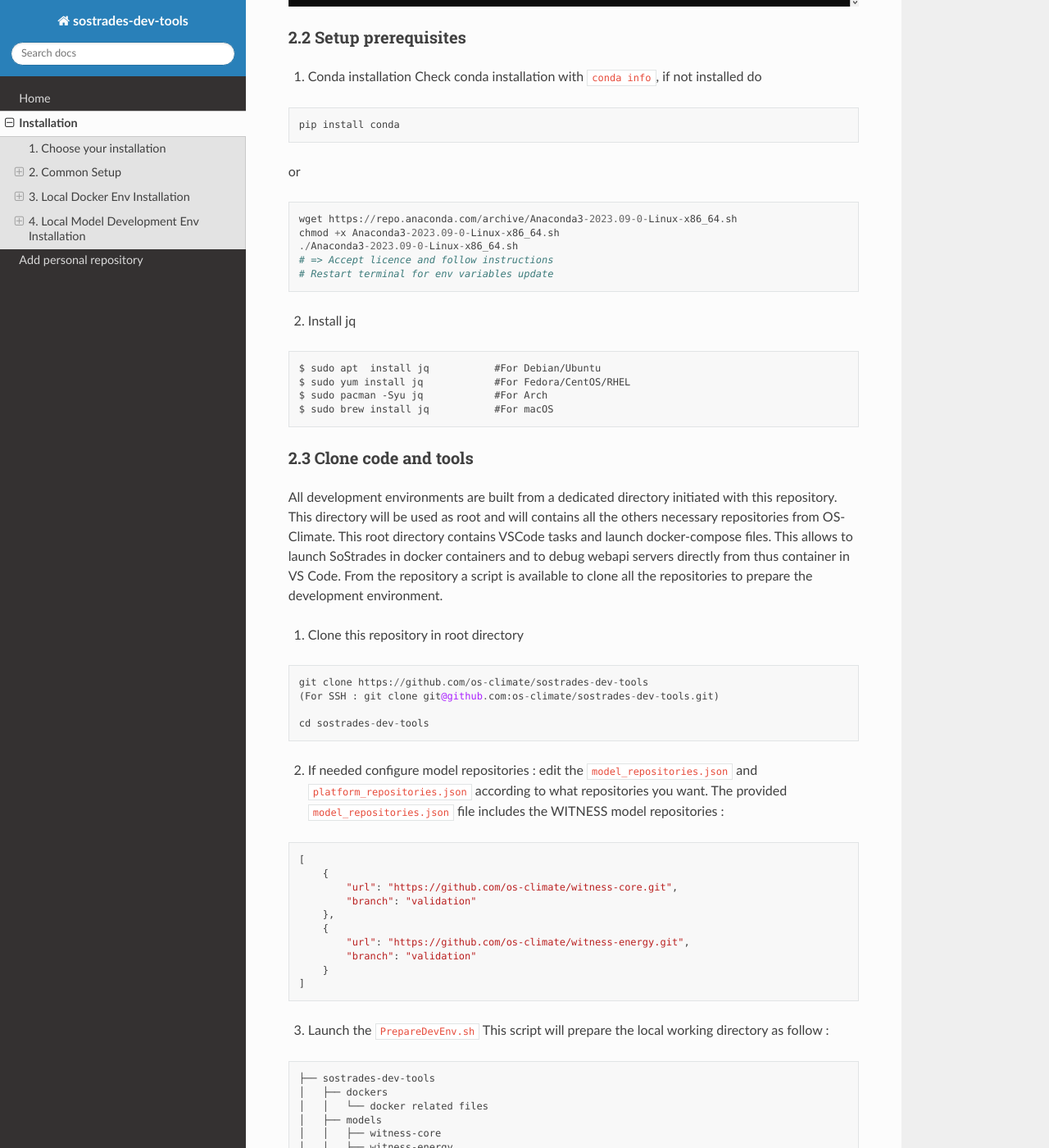
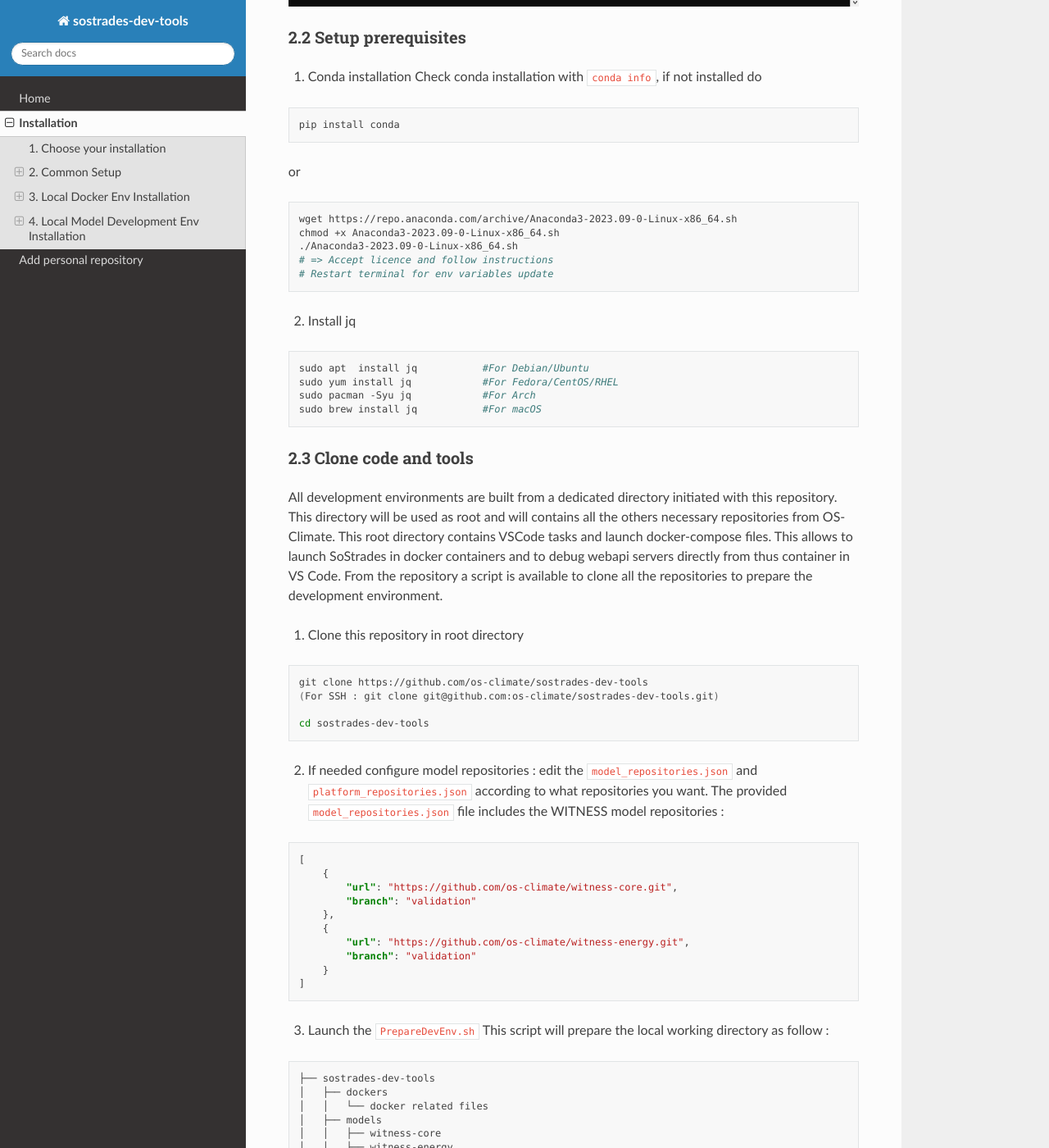
Before and after one commit to os-climate/sostrades-dev-tools, a Sphinx documentation site: the page built from docs/source/installation.md, in a window 1280 px wide and 1400 px high, scrolled down 2174 px. Shown: the whole window at 82% size. Built offline with Sphinx 7.4.7 and the Read the Docs theme 2.0.0, drawn with Linux system fonts in a browser that asks for light colours; some of the changed text lies outside the part shown.

Commit message:
Added hyperlink and code formatting

````diff
--- a/docs/source/installation.md
+++ b/docs/source/installation.md
@@ -26,14 +26,14 @@
 ### 2.1 (Optional : Windows users only) WSL and/or Ubuntu installation
 
 1. Install WSL2 if using Windows
-```
+```bash
 wsl --install --web-download
 ```
 
 2. Install Ubuntu 22.04 LTS
 
 On Windows with WSL2
-```
+```bash
 wsl --install -d Ubuntu-22.04
 ```
 
@@ -49,11 +49,11 @@
 
 1. Conda installation
 Check conda installation with `conda info`, if not installed do
-```
+```bash
 pip install conda
 ```
 or
-```
+```bash
 wget https://repo.anaconda.com/archive/Anaconda3-2023.09-0-Linux-x86_64.sh
 chmod +x Anaconda3-2023.09-0-Linux-x86_64.sh
 ./Anaconda3-2023.09-0-Linux-x86_64.sh
@@ -62,11 +62,11 @@
 ```
 
 2. Install jq
-```
-$ sudo apt  install jq           #For Debian/Ubuntu
-$ sudo yum install jq            #For Fedora/CentOS/RHEL
-$ sudo pacman -Syu jq            #For Arch
-$ sudo brew install jq           #For macOS
+```bash
+sudo apt  install jq           #For Debian/Ubuntu
+sudo yum install jq            #For Fedora/CentOS/RHEL
+sudo pacman -Syu jq            #For Arch
+sudo brew install jq           #For macOS
 ```
 
 
@@ -75,7 +75,7 @@
 All development environments are built from a dedicated directory initiated with this repository. This directory will be used as root and will contains all the others necessary repositories from OS-Climate. This root directory contains VSCode tasks and launch docker-compose files. This allows to launch SoStrades in docker containers and to debug webapi servers directly from thus container in VS Code. From the repository a script is available to clone all the repositories to prepare the development environment.
 
 1. Clone this repository in root directory
-```
+```bash
 git clone https://github.com/os-climate/sostrades-dev-tools
 (For SSH : git clone git@github.com:os-climate/sostrades-dev-tools.git)
 
@@ -83,7 +83,7 @@
 ```
 2. If needed configure model repositories : edit the `model_repositories.json` and `platform_repositories.json` according to what repositories you want. The provided `model_repositories.json` file includes the WITNESS model repositories :
 
-```
+```json
 [
     {
         "url": "https://github.com/os-climate/witness-core.git",
@@ -138,7 +138,7 @@
 
 
 1. Try running  "docker" and  "docker compose" to see if command is recognized
-```
+```bash
 docker version
 docker compose version
 
@@ -148,15 +148,15 @@
  If this commands are not working fix docker and docker-compose installation before continuing.
 
 #### Docker installation tips
-Recipe for docker installation is https://www.digitalocean.com/community/tutorials/how-to-install-and-use-docker-on-ubuntu-22-04
-Recipe for docker-compose installation is https://www.digitalocean.com/community/tutorials/how-to-install-and-use-docker-compose-on-ubuntu-22-04
+Recipe for docker installation is [https://www.digitalocean.com/community/tutorials/how-to-install-and-use-docker-on-ubuntu-22-04](https://www.digitalocean.com/community/tutorials/how-to-install-and-use-docker-on-ubuntu-22-04)
+Recipe for docker-compose installation is [https://www.digitalocean.com/community/tutorials/how-to-install-and-use-docker-compose-on-ubuntu-22-04](https://www.digitalocean.com/community/tutorials/how-to-install-and-use-docker-compose-on-ubuntu-22-04)
 
 A few useful commands :
 * `sudo usermod -aG docker ${USER}` to add user to docker group
 * `sudo service docker start` to start docker service
 * `sudo service docker status` to check docker status
 * If docker sercice stops after a few seconds, check ip tables
-```
+```bash
 sudo update-alternatives --config iptables
 
 (choose 1 legacy uptables)
@@ -169,12 +169,12 @@
 VSCode settings have been written in dedicated files during execution of `PrepareDevEnv.sh` (in a previous step).
 
 The following command can be run to install VSCode :
-```
+```bash
 sudo snap install --classic code
 ```
 
 In order to benefit from VSCode settings, type the following command in the `sostrades-dev-tools` directory, at the same level than the `./vscode` (hidden) folder (or `models/` and `platform/` visible directories) :
-```
+```bash
 code . &
 ```
 
@@ -183,7 +183,7 @@
 All the commands below need to be done from the root directory.
 
 1. Build all docker images
-```
+```bash
 docker compose build
 ```
 
@@ -192,7 +192,7 @@
 Here all commands needed to play with the image built are listed :
 
 - First start of your local GUI instance
-```
+```bash
 docker compose up
 ```
 
@@ -205,20 +205,20 @@
 password : mdp
 
 - Stop the instance
-```
+```bash
 docker compose stop
 ```
 - Restart the instance
-```
+```bash
 docker compose start
 ```
 - Clean the instance (if errors)
-```
+```bash
 docker compose down
 ```
 
 - Start the application with debug mode
-```
+```bash
 docker compose -f docker-compose.debug.yml up
 ```
 If using VSCode you will find  4 debug profiles :
@@ -249,7 +249,7 @@
 - Conda installed.
 
 ### 4.2 Prepare Conda environment
-```
+```bash
 ./PrepareCondaEnv.sh  (if necessary sudo chmod +x PrepareCondaEnv.sh to allow execution rights)
 ```
 
@@ -257,12 +257,12 @@
 VSCode settings have been written in dedicated files during execution of `PrepareDevEnv.sh` (in a previous step).
 
 The following command can be run to install VSCode :
-```
+```bash
 sudo snap install --classic code
 ```
 
 In order to benefit from VSCode settings, type the following command in the `sostrades-dev-tools` directory, at the same level than the `./vscode` (hidden) folder (or `models/` and `platform/` visible directories) :
-```
+```bash
 code . &
 ```
 
````
